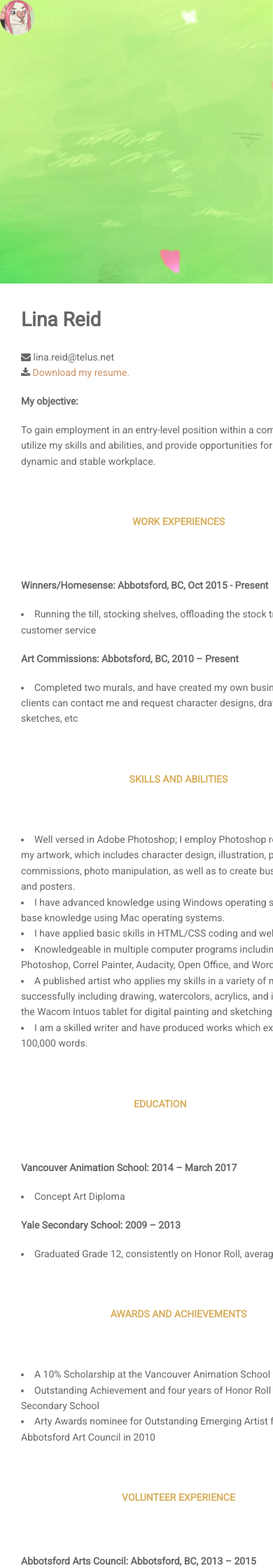
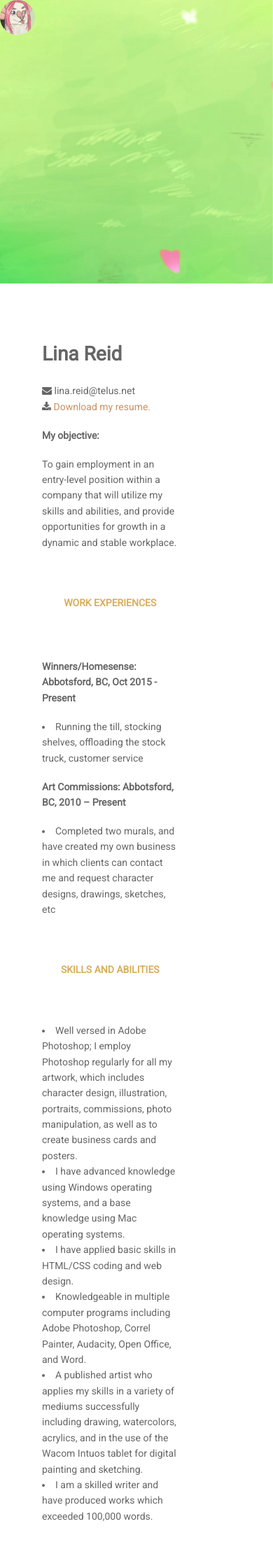
Before and after one commit to MilkSage/milksage.github.io, a Jekyll site: the page built from resume.html, in a window 390 px wide. Shown: the top 2240 px of the page at 70% size. Built offline with Jekyll 4.4.1, drawn with Linux system fonts in a browser that asks for light colours; nearby versions of some CDN libraries.

Commit message:
hacked resume for testing

```diff
--- a/_includes/header.html
+++ b/_includes/header.html
@@ -7,10 +7,10 @@
       <div class="part2hide part2" id="toggleMenu">
        <ul class="menu" id="menu">
          {% for item in site.data.settings.social %}
-           <li class="menu_item"><a href="{{ item.link }}"><i class="fa fa-{{ item.icon }}" aria-hidden="true" target="_blank"></i></a></li>
+           <a href="{{ item.link }}"><li class="menu_item"><i class="fa fa-{{ item.icon }}" aria-hidden="true" target="_blank"></i></li></a>
          {% endfor %}
         {% for item in site.data.settings.menu %}
-          <li class="menu_item"><a href="{{ site.github.url }}/{{ item.url }}">{{ item.name }}</a></li>
+          <a href="{{ site.github.url }}/{{ item.url }}"><li class="menu_item">{{ item.name }}</li></a>
         {% endfor %}
        </ul>
       </div>
--- a/_includes/resume.html
+++ b/_includes/resume.html
@@ -1,3 +1,4 @@
+<div class="container">
   <div class="resheader">
     <h1>Lina Reid</h1><i class="fa fa-envelope" aria-hidden="true"></i> lina.reid@telus.net
     <br/><i class="fa fa-download" aria-hidden="true"></i> <a href="resume.pdf" target="_blank">Download my resume.</a>
@@ -50,3 +51,4 @@
         <li>Creating graphic art for press releases and published works</li>
     </div>
   </div>
+</div>
--- a/assets/css/3-sections/_resume.sass
+++ b/assets/css/3-sections/_resume.sass
@@ -1,11 +1,14 @@
 @media screen and (max-width: 750px)
-.resbody
-  .awards
-    text-align: left
-    display: inline-table
-  .education
-    text-align: left
-    display: inline-table
+  .container
+    width: 100%
+    display: table-caption
+  .resbody
+    .awards
+      text-align: left
+      display: inline-table
+    .education
+      text-align: left
+      display: inline-table
 @media screen and (min-width: 750px)
   .resbody
     .awards
```
Lines whose indentation alone changed are shown as unchanged.
